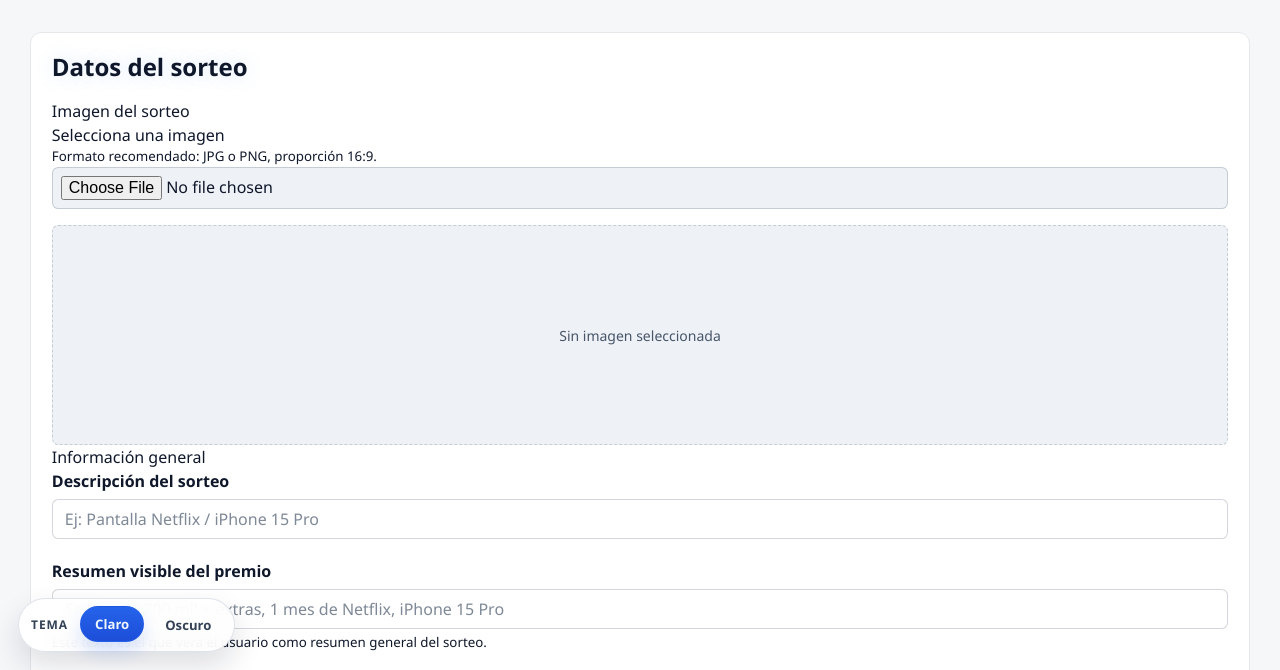
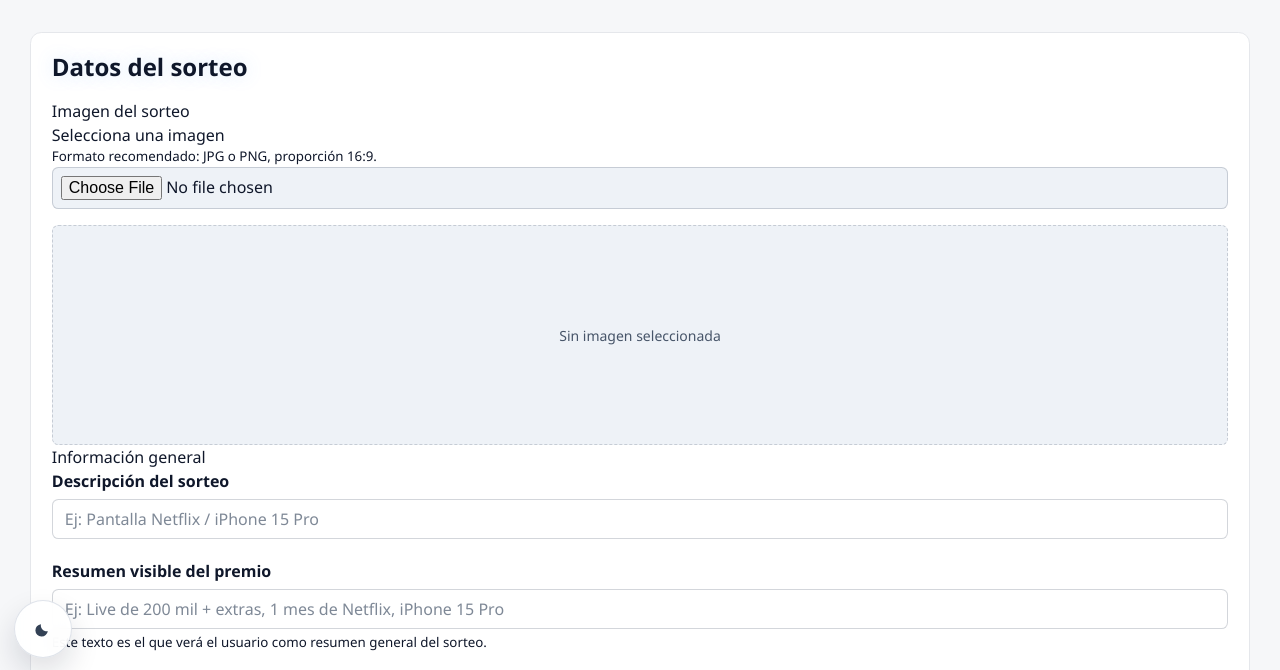
Before and after one commit to GivePrizes/SiempreGanas, a website: page admin/crear-sorteo.html in a window 1280 px wide. Shown: the part 130-800 px from the top of the page. Drawn offline with Linux system fonts and the light colour scheme.

Commit message:
refactor(frontend): simplifica el switch de tema y evita que tape contenido

```diff
--- a/admin/crear-sorteo.html
+++ b/admin/crear-sorteo.html
@@ -9,7 +9,7 @@
   <script src="../assets/js/theme-init.js?v=20260401b"></script>
   <link rel="stylesheet" href="../assets/css/common.css?v=20260422a">
   <link rel="stylesheet" href="../assets/css/admin.css?v=20260422a">
-  <link rel="stylesheet" href="../assets/css/theme.css?v=20260401b">
+  <link rel="stylesheet" href="../assets/css/theme.css?v=20260425a">
 </head>
 <body class="admin-body">
   <div class="admin-wrapper">
@@ -185,7 +185,7 @@
   <script src="../assets/js/app-config.js"></script>
   <script src="../assets/js/config.js"></script>
   <script src="../assets/js/auth.js?v=20260331a"></script>
-  <script src="../assets/js/theme.js?v=20260401b"></script>
+  <script src="../assets/js/theme.js?v=20260425a"></script>
   <script type="module" src="../assets/js/admin/crear-sorteo.js?v=20260422b"></script>
 </body>
 </html>
--- a/assets/css/theme.css
+++ b/assets/css/theme.css
@@ -129,15 +129,19 @@ body {
   transition: background-color .22s ease, color .22s ease;
 }
 
+body.has-app-theme-dock {
+  padding-bottom: calc(env(safe-area-inset-bottom, 0px) + 92px);
+}
+
 .app-theme-dock {
   position: fixed;
-  left: 18px;
-  bottom: 18px;
+  left: 14px;
+  bottom: calc(env(safe-area-inset-bottom, 0px) + 12px);
   z-index: 9998;
   display: flex;
   align-items: center;
-  gap: 6px;
-  padding: 8px;
+  justify-content: center;
+  padding: 6px;
   border-radius: 999px;
   border: 1px solid var(--app-theme-dock-border);
   background: var(--app-theme-dock-bg);
@@ -146,44 +150,61 @@ body {
   -webkit-backdrop-filter: blur(12px);
 }
 
-.app-theme-dock__label {
-  font-size: .75rem;
-  font-weight: 800;
-  text-transform: uppercase;
-  letter-spacing: .08em;
-  color: var(--app-theme-dock-copy);
-  padding: 0 6px 0 4px;
-}
-
-.app-theme-dock__btn {
-  border: 1px solid transparent;
+.app-theme-dock__toggle {
+  width: 44px;
+  height: 44px;
+  display: inline-flex;
+  align-items: center;
+  justify-content: center;
+  position: relative;
+  border: 1px solid rgba(255,255,255,.06);
   background: transparent;
   color: var(--app-theme-dock-copy);
   border-radius: 999px;
-  padding: 8px 14px;
-  font-size: .82rem;
-  font-weight: 700;
   cursor: pointer;
   transition: background-color .2s ease, color .2s ease, border-color .2s ease, transform .2s ease, box-shadow .2s ease;
 }
 
-.app-theme-dock__btn:hover {
+.app-theme-dock__toggle:hover {
   background: var(--app-theme-dock-hover);
 }
 
-.app-theme-dock__btn:focus-visible {
+.app-theme-dock__toggle:focus-visible {
   outline: none;
   border-color: var(--colour-primary);
   box-shadow: 0 0 0 4px rgba(59,130,246,.16);
 }
 
-.app-theme-dock__btn[aria-pressed="true"],
-.app-theme-dock__btn.is-active {
+.app-theme-dock__toggle[aria-pressed="true"],
+.app-theme-dock__toggle.is-active {
   background: var(--app-theme-dock-active-bg);
   border-color: var(--app-theme-dock-active-border);
   color: var(--app-theme-dock-active-copy);
   box-shadow: 0 10px 18px rgba(37,99,235,.18);
   transform: translateY(-1px);
+}
+
+.app-theme-dock__icon {
+  position: absolute;
+  inset: 0;
+  display: inline-flex;
+  align-items: center;
+  justify-content: center;
+  opacity: 0;
+  transform: scale(.84);
+  transition: opacity .18s ease, transform .18s ease;
+}
+
+.app-theme-dock__icon svg {
+  width: 18px;
+  height: 18px;
+  display: block;
+}
+
+:root[data-app-theme="light"] .app-theme-dock__icon--moon,
+:root[data-app-theme="dark"] .app-theme-dock__icon--sun {
+  opacity: 1;
+  transform: scale(1);
 }
 
 body.admin-body {
@@ -391,24 +412,23 @@ body.admin-body {
 }
 
 @media (max-width: 640px) {
+  body.has-app-theme-dock {
+    padding-bottom: calc(env(safe-area-inset-bottom, 0px) + 82px);
+  }
+
   .app-theme-dock {
     left: 12px;
-    right: 76px;
-    bottom: 14px;
-    gap: 4px;
+    bottom: calc(env(safe-area-inset-bottom, 0px) + 10px);
     padding: 6px;
-    transform: none;
-    width: auto;
-    justify-content: center;
   }
 
-  .app-theme-dock__label {
-    display: none;
+  .app-theme-dock__toggle {
+    width: 42px;
+    height: 42px;
   }
 
-  .app-theme-dock__btn {
-    flex: 1 1 0;
-    padding: 6px 10px;
-    font-size: .78rem;
+  .app-theme-dock__icon svg {
+    width: 17px;
+    height: 17px;
   }
 }
--- a/assets/js/theme.js
+++ b/assets/js/theme.js
@@ -30,11 +30,28 @@ function getThemeChoiceFromButton(button) {
   return button.dataset.themeChoice || button.dataset.loginThemeChoice || 'light';
 }
 
+function getToggleThemeTarget(theme) {
+  return theme === 'dark' ? 'light' : 'dark';
+}
+
+function setThemeDockSpacing(enabled) {
+  document.body?.classList.toggle('has-app-theme-dock', Boolean(enabled));
+}
+
 function syncThemeButtons(theme) {
   document.querySelectorAll('[data-theme-choice], [data-login-theme-choice]').forEach((button) => {
     const isActive = getThemeChoiceFromButton(button) === theme;
     button.setAttribute('aria-pressed', String(isActive));
     button.classList.toggle('is-active', isActive);
+  });
+
+  document.querySelectorAll('[data-theme-toggle]').forEach((button) => {
+    const nextTheme = getToggleThemeTarget(theme);
+    const nextLabel = nextTheme === 'dark' ? 'Cambiar a modo oscuro' : 'Cambiar a modo claro';
+    button.dataset.themeToggle = nextTheme;
+    button.setAttribute('aria-label', nextLabel);
+    button.setAttribute('title', nextLabel);
+    button.setAttribute('aria-pressed', String(theme === 'dark'));
   });
 }
 
@@ -55,28 +72,53 @@ function applyAppTheme(theme, { persist = true } = {}) {
 }
 
 function ensureThemeDock() {
-  if (document.body?.dataset.themeDock === 'off') return null;
-  if (document.querySelector('[data-theme-choice], [data-login-theme-choice]')) return null;
-  if (document.querySelector('.app-theme-dock')) return document.querySelector('.app-theme-dock');
+  if (document.body?.dataset.themeDock === 'off') {
+    setThemeDockSpacing(false);
+    return null;
+  }
+
+  if (document.querySelector('[data-theme-choice], [data-login-theme-choice]')) {
+    setThemeDockSpacing(false);
+    return null;
+  }
+
+  const existingDock = document.querySelector('.app-theme-dock');
+  if (existingDock) {
+    setThemeDockSpacing(true);
+    return existingDock;
+  }
 
   const dock = document.createElement('div');
   dock.className = 'app-theme-dock';
   dock.setAttribute('role', 'group');
-  dock.setAttribute('aria-label', 'Selector de tema');
+  dock.setAttribute('aria-label', 'Cambiar tema');
   dock.innerHTML = `
-    <span class="app-theme-dock__label">Tema</span>
-    <button type="button" class="app-theme-dock__btn" data-theme-choice="light" aria-pressed="false">
-      Claro
-    </button>
-    <button type="button" class="app-theme-dock__btn" data-theme-choice="dark" aria-pressed="false">
-      Oscuro
+    <button type="button" class="app-theme-dock__toggle" data-theme-toggle="dark" aria-label="Cambiar tema" title="Cambiar tema" aria-pressed="false">
+      <span class="app-theme-dock__icon app-theme-dock__icon--sun" aria-hidden="true">
+        <svg viewBox="0 0 24 24" focusable="false">
+          <circle cx="12" cy="12" r="4.2" fill="currentColor"></circle>
+          <path d="M12 2.5v2.3M12 19.2v2.3M4.8 4.8l1.6 1.6M17.6 17.6l1.6 1.6M2.5 12h2.3M19.2 12h2.3M4.8 19.2l1.6-1.6M17.6 6.4l1.6-1.6" fill="none" stroke="currentColor" stroke-width="1.9" stroke-linecap="round"></path>
+        </svg>
+      </span>
+      <span class="app-theme-dock__icon app-theme-dock__icon--moon" aria-hidden="true">
+        <svg viewBox="0 0 24 24" focusable="false">
+          <path d="M18.4 14.7a7.5 7.5 0 0 1-9.1-9.1 8.3 8.3 0 1 0 9.1 9.1Z" fill="currentColor"></path>
+        </svg>
+      </span>
     </button>
   `;
   document.body.appendChild(dock);
+  setThemeDockSpacing(true);
   return dock;
 }
 
 function handleThemeChoice(event) {
+  const toggleButton = event.target.closest('[data-theme-toggle]');
+  if (toggleButton) {
+    applyAppTheme(toggleButton.dataset.themeToggle || getToggleThemeTarget(window.appTheme?.current?.() || resolveAppTheme()));
+    return;
+  }
+
   const button = event.target.closest('[data-theme-choice], [data-login-theme-choice]');
   if (!button) return;
 
```
Also changed, not shown: admin/cuentas-sorteo.html (+2 -2 lines), admin/panel.html (+2 -2 lines), admin/ruleta.html (+2 -2 lines), admin/sorteo-detalle.html (+2 -2 lines), participante/dashboard.html (+2 -2 lines), participante/mis-numeros.html (+2 -2 lines), participante/ruleta-live.html (+2 -2 lines), participante/sorteo.html (+2 -2 lines).
